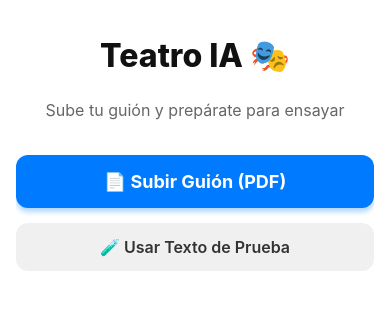
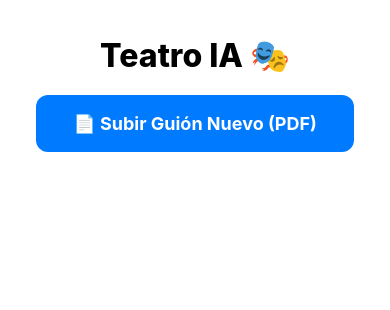
Before and after one commit to kaiserrpp/ai-theater, a React Native app: screen / in a window 390 px wide. Shown: the top 310 px of the page. Built offline with nearby package versions, Linux system fonts and the light colour scheme.

Commit message:
Cache del guión leído

```diff
--- a/package.json
+++ b/package.json
@@ -13,6 +13,7 @@
   "dependencies": {
     "@expo/vector-icons": "^15.0.3",
     "@google/generative-ai": "^0.24.1",
+    "@react-native-async-storage/async-storage": "2.2.0",
     "@react-navigation/bottom-tabs": "^7.4.0",
     "@react-navigation/elements": "^2.6.3",
     "@react-navigation/native": "^7.1.8",
--- /dev/null
+++ b/src/hooks/useLibrary.ts
@@ -0,0 +1,64 @@
+import AsyncStorage from '@react-native-async-storage/async-storage';
+import { useEffect, useState } from 'react';
+import { ScriptData } from './useGemini';
+
+export interface SavedScript {
+  id: string;
+  fileName: string;
+  data: ScriptData;
+  date: string;
+}
+
+const STORAGE_KEY = '@teatro_ia_library';
+
+export const useLibrary = () => {
+  const [savedScripts, setSavedScripts] = useState<SavedScript[]>([]);
+
+  // Cargar biblioteca al iniciar
+  useEffect(() => {
+    const loadLibrary = async () => {
+      try {
+        const jsonValue = await AsyncStorage.getItem(STORAGE_KEY);
+        if (jsonValue != null) {
+          setSavedScripts(JSON.parse(jsonValue));
+        }
+      } catch (e) {
+        console.error("Error cargando biblioteca", e);
+      }
+    };
+    loadLibrary();
+  }, []);
+
+  // Guardar guión nuevo
+  const saveScript = async (fileName: string, data: ScriptData) => {
+    try {
+      const newScript: SavedScript = {
+        id: Date.now().toString(),
+        fileName,
+        data,
+        date: new Date().toLocaleDateString(),
+      };
+
+      const filteredScripts = savedScripts.filter(s => s.fileName !== fileName);
+      const updatedScripts = [newScript, ...filteredScripts];
+
+      await AsyncStorage.setItem(STORAGE_KEY, JSON.stringify(updatedScripts));
+      setSavedScripts(updatedScripts);
+    } catch (e) {
+      console.error("Error guardando", e);
+    }
+  };
+
+  // Borrar guión
+  const deleteScript = async (id: string) => {
+    try {
+      const updatedScripts = savedScripts.filter(script => script.id !== id);
+      await AsyncStorage.setItem(STORAGE_KEY, JSON.stringify(updatedScripts));
+      setSavedScripts(updatedScripts);
+    } catch (e) {
+      console.error("Error borrando", e);
+    }
+  };
+
+  return { savedScripts, saveScript, deleteScript };
+};
--- a/src/screens/HomeScreen.tsx
+++ b/src/screens/HomeScreen.tsx
@@ -14,117 +14,66 @@ import {
 import { RehearsalView } from '../components/RehearsalView';
 import { ScreenWrapper } from '../components/ScreenWrapper';
 import { useGemini } from '../hooks/useGemini';
+import { SavedScript, useLibrary } from '../hooks/useLibrary';
 
 export const HomeScreen = () => {
-  const { analyzeScript, analyzePdf, loading, error, scriptData, setScriptData } = useGemini();
+  const { analyzePdf, loading, error, scriptData, setScriptData } = useGemini();
+  const { savedScripts, saveScript, deleteScript } = useLibrary();
+
   const [fileName, setFileName] = useState<string | null>(null);
   const [myRoles, setMyRoles] = useState<string[]>([]);
   const [isRehearsing, setIsRehearsing] = useState<boolean>(false);
+  const [isFromLibrary, setIsFromLibrary] = useState<boolean>(false);
 
-  // --- LÓGICA DE ANIMACIÓN UX PARA CARGAS LARGAS ---
+  // Auto-guardado al recibir datos de la IA
+  useEffect(() => {
+    if (scriptData && !isFromLibrary && fileName && !loading) {
+      saveScript(fileName, scriptData);
+      setIsFromLibrary(true);
+    }
+  }, [scriptData, loading, isFromLibrary, fileName]);
+
+  // Animación de carga
   const progressAnim = useRef(new Animated.Value(0)).current;
-  const [loadingMsgIndex, setLoadingMsgIndex] = useState(0);
-
-  const loadingMessages = [
-    "Subiendo el guión al servidor de IA...",
-    "Leyendo las páginas y entendiendo la trama...",
-    "Buscando quién es el protagonista...",
-    "Separando los diálogos de las acotaciones...",
-    "Casi listo, afinando los últimos detalles..."
-  ];
-
   useEffect(() => {
-    let interval: NodeJS.Timeout;
     if (loading) {
-      // 1. Reiniciamos valores
       progressAnim.setValue(0);
-      setLoadingMsgIndex(0);
-
-      // 2. Barra Asintótica: Sube al 90% en 20 segundos y se frena dando ilusión de progreso
-      Animated.timing(progressAnim, {
-        toValue: 90,
-        duration: 20000,
-        easing: Easing.out(Easing.cubic),
-        useNativeDriver: false, // Animamos width, no soporta driver nativo
-      }).start();
-
-      // 3. Rotamos los mensajes cada 4 segundos
-      interval = setInterval(() => {
-        setLoadingMsgIndex((prev) => (prev < loadingMessages.length - 1 ? prev + 1 : prev));
-      }, 4000);
+      Animated.timing(progressAnim, { toValue: 90, duration: 25000, easing: Easing.out(Easing.cubic), useNativeDriver: false }).start();
     } else {
-      // 4. Cuando termina de cargar, llenamos al 100% rápido
-      Animated.timing(progressAnim, {
-        toValue: 100,
-        duration: 300,
-        useNativeDriver: false,
-      }).start();
+      Animated.timing(progressAnim, { toValue: 100, duration: 500, useNativeDriver: false }).start();
     }
-    return () => clearInterval(interval);
   }, [loading]);
 
-  const progressWidth = progressAnim.interpolate({
-    inputRange: [0, 100],
-    outputRange: ['0%', '100%']
-  });
-  // -------------------------------------------------
-
-  const handleTestMock = () => {
-    const mockScript = `
-      ROMEO Y JULIETA - Escena del Balcón
-      ROMEO: ¡Silencio! ¿Qué luz asoma por aquella ventana? Es el oriente, y Julieta es el sol.
-      JULIETA: (Suspirando) ¡Ay de mí!
-      ROMEO: Habla. ¡Oh, habla otra vez, ángel resplandeciente!
-    `;
-    setFileName("Script_Prueba.txt");
-    analyzeScript(mockScript);
+  const loadSavedScript = (script: SavedScript) => {
+    setFileName(script.fileName);
+    setScriptData(script.data);
+    setIsFromLibrary(true);
+    setMyRoles([]);
   };
 
   const handlePickDocument = async () => {
     try {
-      const result = await DocumentPicker.getDocumentAsync({
-        type: "application/pdf",
-        copyToCacheDirectory: true
-      });
-
+      const result = await DocumentPicker.getDocumentAsync({ type: "application/pdf", copyToCacheDirectory: true });
       if (!result.canceled) {
         const file = result.assets[0];
         setFileName(file.name);
+        setIsFromLibrary(false);
 
         let base64Data = '';
-
         if (Platform.OS === 'web') {
           const res = await fetch(file.uri);
           const blob = await res.blob();
-          base64Data = await new Promise((resolve, reject) => {
+          base64Data = await new Promise((resolve) => {
             const reader = new FileReader();
-            reader.onloadend = () => {
-              const base64String = reader.result as string;
-              resolve(base64String.split(',')[1]);
-            };
-            reader.onerror = reject;
+            reader.onloadend = () => resolve((reader.result as string).split(',')[1]);
             reader.readAsDataURL(blob);
           });
         } else {
-          base64Data = await FileSystem.readAsStringAsync(file.uri, {
-            encoding: FileSystem.EncodingType.Base64,
-          });
+          base64Data = await FileSystem.readAsStringAsync(file.uri, { encoding: FileSystem.EncodingType.Base64 });
         }
-
-        console.log("📄 Enviando PDF a Gemini...");
         analyzePdf(base64Data);
       }
-    } catch (err) {
-      console.error("Error al procesar el documento:", err);
-    }
-  };
-
-  const toggleRole = (role: string) => {
-    setMyRoles(prev => prev.includes(role) ? prev.filter(r => r !== role) : [...prev, role]);
-  };
-
-  const resetAll = () => {
-    setScriptData(null); setFileName(null); setMyRoles([]); setIsRehearsing(false);
+    } catch (err) { console.error(err); }
   };
 
   if (isRehearsing && scriptData) {
@@ -140,73 +89,49 @@ export const HomeScreen = () => {
       <ScrollView contentContainerStyle={styles.container}>
         <Text style={styles.title}>Teatro IA 🎭</Text>
 
-        {error && (
-          <View style={styles.errorBox}>
-            <Text style={styles.errorText}>⚠️ {error}</Text>
+        {loading ? (
+          <View style={styles.loadingContainer}>
+            <ActivityIndicator size="large" color="#007AFF" />
+            <View style={styles.progressBarBackground}>
+              <Animated.View style={[styles.progressBarFill, { width: progressAnim.interpolate({inputRange: [0, 100], outputRange: ['0%', '100%']}) }]} />
+            </View>
+            <Text style={styles.loadingMsg}>Gemini está procesando tu guión...</Text>
           </View>
-        )}
+        ) : !scriptData ? (
+          <View style={styles.section}>
+            <TouchableOpacity style={styles.btnMain} onPress={handlePickDocument}>
+              <Text style={styles.btnText}>📄 Subir Guión Nuevo (PDF)</Text>
+            </TouchableOpacity>
 
-        {loading ? (
-          // --- NUEVA VISTA DE CARGA ANIMADA ---
-          <View style={styles.loadingContainer}>
-            <ActivityIndicator size="large" color="#007AFF" style={{ marginBottom: 20 }} />
-
-            <View style={styles.progressBarBackground}>
-              <Animated.View style={[styles.progressBarFill, { width: progressWidth }]} />
-            </View>
-
-            <Text style={styles.loadingPercentage}>
-              Analizando "{fileName}"
-            </Text>
-
-            <Text style={styles.loadingMessage}>
-              {loadingMessages[loadingMsgIndex]}
-            </Text>
-          </View>
-          // ------------------------------------
-        ) : !scriptData ? (
-          <View style={styles.uploadSection}>
-            <Text style={styles.subtitle}>Sube tu guión y prepárate para ensayar</Text>
-            <TouchableOpacity style={styles.buttonMain} onPress={handlePickDocument}>
-              <Text style={styles.buttonMainText}>📄 Subir Guión (PDF)</Text>
-            </TouchableOpacity>
-            <TouchableOpacity style={styles.buttonTest} onPress={handleTestMock}>
-              <Text style={styles.buttonTestText}>🧪 Usar Texto de Prueba</Text>
-            </TouchableOpacity>
+            {savedScripts.length > 0 && (
+              <View style={styles.lib}>
+                <Text style={styles.libTitle}>📚 Tus Guiones Guardados</Text>
+                {savedScripts.map(s => (
+                  <View key={s.id} style={styles.card}>
+                    <TouchableOpacity style={{flex:1}} onPress={() => loadSavedScript(s)}>
+                      <Text style={styles.cardT}>{s.data.obra}</Text>
+                      <Text style={styles.cardD}>{s.date}</Text>
+                    </TouchableOpacity>
+                    <TouchableOpacity onPress={() => deleteScript(s.id)}><Text>🗑️</Text></TouchableOpacity>
+                  </View>
+                ))}
+              </View>
+            )}
           </View>
         ) : (
-          <View style={styles.resultSection}>
-            <Text style={styles.resultTitle}>Obra: {scriptData.obra}</Text>
-            <Text style={styles.subtitle}>Toca los personajes que vas a interpretar:</Text>
-
-            <View style={styles.tagsContainer}>
-              {scriptData.personajes.map((personaje, index) => {
-                const isSelected = myRoles.includes(personaje);
-                return (
-                  <TouchableOpacity
-                    key={index}
-                    style={[styles.tag, isSelected && styles.tagSelected]}
-                    onPress={() => toggleRole(personaje)}
-                  >
-                    <Text style={[styles.tagText, isSelected && styles.tagTextSelected]}>
-                      {isSelected ? '✅ ' : ''}{personaje}
-                    </Text>
-                  </TouchableOpacity>
-                );
-              })}
+          <View style={styles.section}>
+            <Text style={styles.resultTitle}>{scriptData.obra}</Text>
+            <View style={styles.tags}>
+              {scriptData.personajes.map((p, i) => (
+                <TouchableOpacity key={i} style={[styles.tag, myRoles.includes(p) && styles.tagS]} onPress={() => setMyRoles(prev => prev.includes(p) ? prev.filter(r => r!==p) : [...prev, p])}>
+                  <Text style={{color: myRoles.includes(p) ? '#2e7d32' : '#007AFF'}}>{myRoles.includes(p) ? '✅ ' : ''}{p}</Text>
+                </TouchableOpacity>
+              ))}
             </View>
-
-            <TouchableOpacity
-              style={[styles.buttonMain, { marginTop: 30, opacity: myRoles.length === 0 ? 0.5 : 1 }]}
-              onPress={() => setIsRehearsing(true)}
-              disabled={myRoles.length === 0}
-            >
-              <Text style={styles.buttonMainText}>🎬 Comenzar Ensayo</Text>
+            <TouchableOpacity style={styles.btnMain} onPress={() => setIsRehearsing(true)} disabled={myRoles.length === 0}>
+              <Text style={styles.btnText}>🎬 Comenzar Ensayo</Text>
             </TouchableOpacity>
-
-            <TouchableOpacity style={styles.buttonReset} onPress={resetAll}>
-              <Text style={styles.buttonResetText}>Cancelar y subir otro</Text>
-            </TouchableOpacity>
+            <TouchableOpacity onPress={resetAll} style={{marginTop:20}}><Text style={{color:'red'}}>Volver</Text></TouchableOpacity>
           </View>
         )}
       </ScrollView>
@@ -215,31 +140,22 @@ export const HomeScreen = () => {
 };
 
 const styles = StyleSheet.create({
-  container: { flexGrow: 1, alignItems: 'center', paddingVertical: 20 },
-  title: { fontSize: 32, fontWeight: '800', color: '#111', marginBottom: 5 },
-  subtitle: { fontSize: 16, color: '#666', marginBottom: 20, textAlign: 'center' },
-  uploadSection: { width: '100%', alignItems: 'center', gap: 15, marginTop: 20 },
-  buttonMain: { backgroundColor: '#007AFF', paddingVertical: 16, paddingHorizontal: 30, borderRadius: 12, width: '100%', alignItems: 'center', shadowColor: '#007AFF', shadowOffset: { width: 0, height: 4 }, shadowOpacity: 0.3, shadowRadius: 5, elevation: 5 },
-  buttonMainText: { color: '#fff', fontSize: 18, fontWeight: 'bold' },
-  buttonTest: { backgroundColor: '#f0f0f0', paddingVertical: 14, paddingHorizontal: 30, borderRadius: 12, width: '100%', alignItems: 'center' },
-  buttonTestText: { color: '#333', fontSize: 16, fontWeight: '600' },
-
-  // Estilos de la nueva vista de carga
-  loadingContainer: { width: '100%', alignItems: 'center', paddingVertical: 40, paddingHorizontal: 20 },
-  progressBarBackground: { width: '100%', height: 12, backgroundColor: '#e0e0e0', borderRadius: 10, overflow: 'hidden', marginBottom: 15 },
-  progressBarFill: { height: '100%', backgroundColor: '#007AFF', borderRadius: 10 },
-  loadingPercentage: { fontSize: 16, fontWeight: 'bold', color: '#333', marginBottom: 5, textAlign: 'center' },
-  loadingMessage: { fontSize: 14, color: '#666', fontStyle: 'italic', textAlign: 'center' },
-
-  errorBox: { backgroundColor: '#ffebee', padding: 15, borderRadius: 8, marginBottom: 20, width: '100%' },
-  errorText: { color: '#c62828', fontSize: 14, textAlign: 'center' },
-  resultSection: { width: '100%', marginTop: 20 },
-  resultTitle: { fontSize: 22, fontWeight: 'bold', marginBottom: 5, color: '#222' },
-  tagsContainer: { flexDirection: 'row', flexWrap: 'wrap', gap: 10, marginTop: 10 },
-  tag: { backgroundColor: '#e3f2fd', paddingVertical: 12, paddingHorizontal: 18, borderRadius: 20, borderWidth: 1, borderColor: 'transparent' },
-  tagSelected: { backgroundColor: '#e8f5e9', borderColor: '#4caf50' },
-  tagText: { color: '#007AFF', fontWeight: '600', fontSize: 16 },
-  tagTextSelected: { color: '#2e7d32' },
-  buttonReset: { marginTop: 20, padding: 10, alignItems: 'center' },
-  buttonResetText: { color: '#d32f2f', fontSize: 16, fontWeight: '600' }
+  container: { padding: 20, alignItems: 'center' },
+  title: { fontSize: 32, fontWeight: '800', marginBottom: 20 },
+  section: { width: '100%' },
+  btnMain: { backgroundColor: '#007AFF', padding: 18, borderRadius: 12, alignItems: 'center' },
+  btnText: { color: '#fff', fontWeight: 'bold', fontSize: 18 },
+  loadingContainer: { width: '100%', alignItems: 'center', marginTop: 40 },
+  progressBarBackground: { width: '100%', height: 10, backgroundColor: '#eee', borderRadius: 5, marginTop: 20, overflow: 'hidden' },
+  progressBarFill: { height: '100%', backgroundColor: '#007AFF' },
+  loadingMsg: { marginTop: 10, color: '#666' },
+  lib: { marginTop: 40, width: '100%' },
+  libTitle: { fontSize: 20, fontWeight: 'bold', marginBottom: 15 },
+  card: { flexDirection: 'row', backgroundColor: '#fff', padding: 15, borderRadius: 12, marginBottom: 10, alignItems: 'center', shadowOpacity: 0.1, elevation: 2 },
+  cardT: { fontWeight: 'bold', fontSize: 16 },
+  cardD: { fontSize: 12, color: '#999' },
+  resultTitle: { fontSize: 24, fontWeight: 'bold', marginBottom: 10 },
+  tags: { flexDirection: 'row', flexWrap: 'wrap', gap: 10, marginBottom: 30 },
+  tag: { padding: 10, backgroundColor: '#e3f2fd', borderRadius: 20 },
+  tagS: { backgroundColor: '#e8f5e9' }
 });
```
Also changed, not shown: 2 other files (tests, documents, lock files or other folders).
